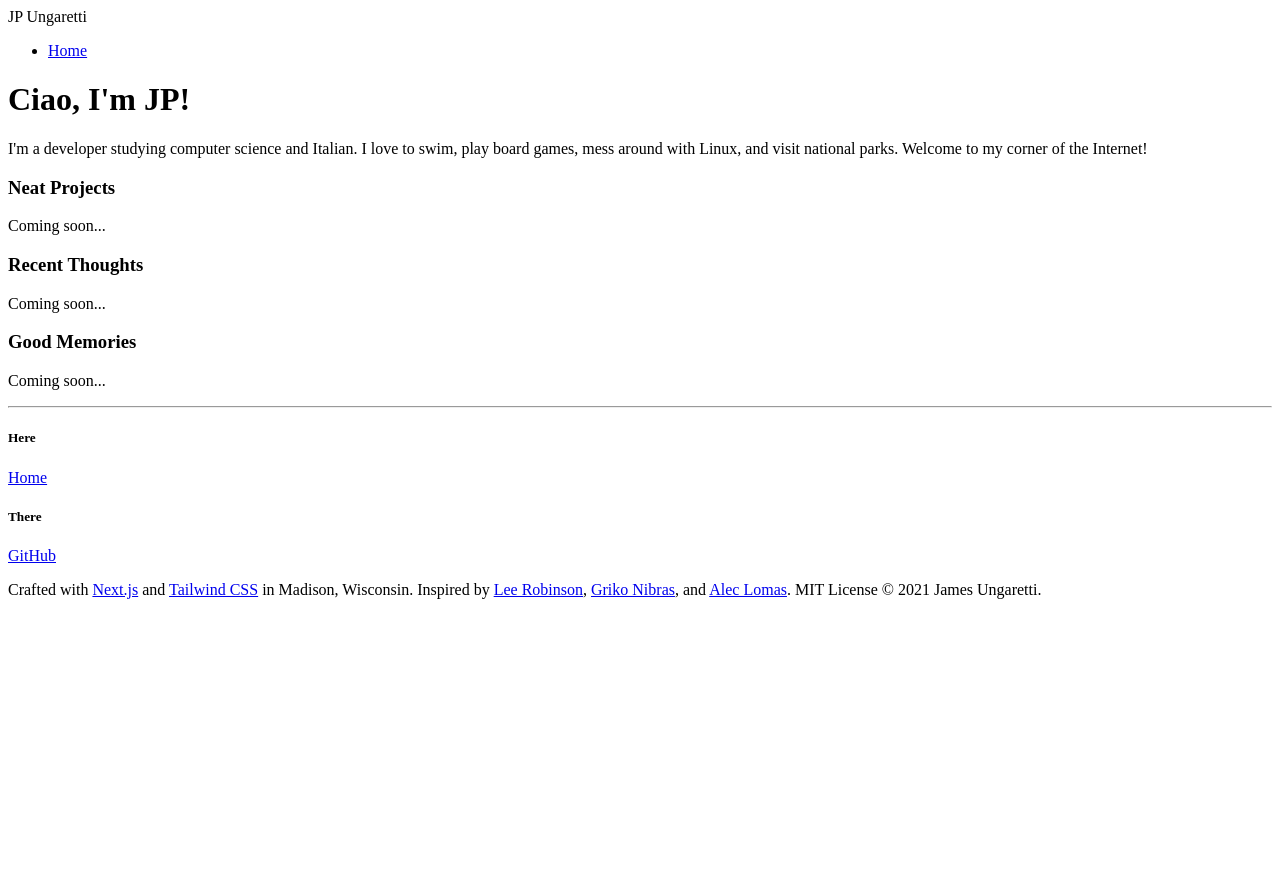
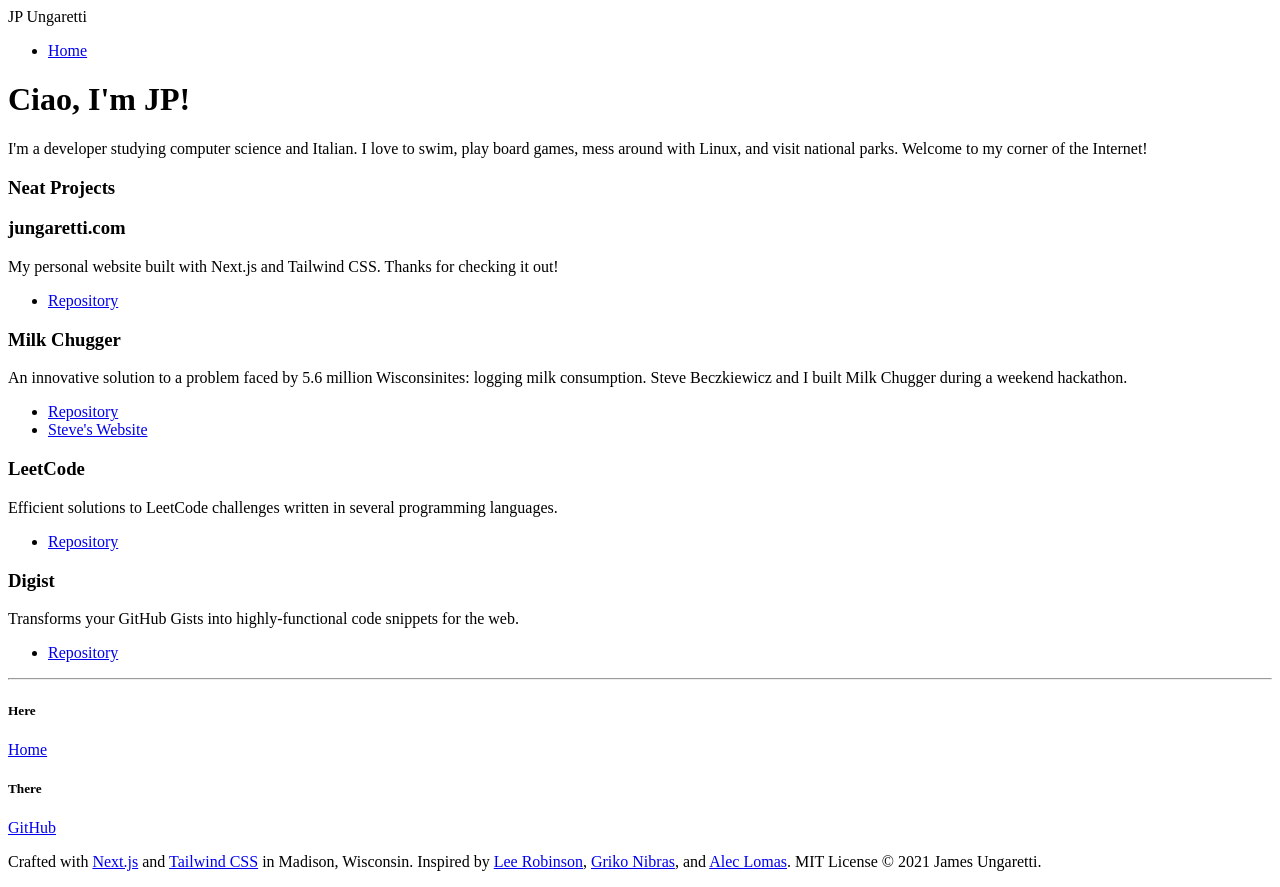
Before and after one commit to sbeczkiewicz/jungaretti.com, a Next.js app: page / in a window 1280 px wide. Before the commit the page ends 800 px from the top, so only its background shows below. Built offline with nearby package versions, Linux system fonts and the light colour scheme.

Commit message:
Add projects

```diff
--- /dev/null
+++ b/src/components/Project.js
@@ -0,0 +1,18 @@
+export default function Project({ title, description, links }) {
+  return (
+    <div>
+      <h3 className="font-bold">{title}</h3>
+      <p>{description}</p>
+      <ul className="flex space-x-2">
+        {links &&
+          links.map(({ title, href }) => (
+            <li className="underline">
+              <a href={href} target="_blank">
+                {title}
+              </a>
+            </li>
+          ))}
+      </ul>
+    </div>
+  );
+}
--- a/src/components/Showcase.js
+++ b/src/components/Showcase.js
@@ -1,8 +1,8 @@
 export default function Showcase({ title, children }) {
   return (
     <div>
-      <h3 className="font-bold text-xl sm:text-2xl">{title}</h3>
-      {children}
+      <h3 className="font-bold mb-2 text-xl sm:text-2xl">{title}</h3>
+      <div className="space-y-4">{children}</div>
     </div>
   );
 }
--- a/src/pages/index.js
+++ b/src/pages/index.js
@@ -2,6 +2,7 @@ import Head from "next/head";
 import Header from "../components/Header";
 import Footer from "../components/Footer";
 import Showcase from "../components/Showcase";
+import Project from "../components/Project";
 
 export default function Home() {
   return (
@@ -36,16 +37,55 @@ export default function Home() {
             </p>
           </div>
         </div>
-        <div className="max-w-screen-md px-4 my-4 mx-auto space-y-2">
+        <div className="max-w-screen-md px-4 my-4 mx-auto space-y-4">
           <Showcase title="Neat Projects">
-            <p>Coming soon...</p>
+            <Project
+              title="jungaretti.com"
+              description="My personal website built with Next.js and Tailwind CSS. Thanks for checking it out!"
+              links={[
+                {
+                  title: "Repository",
+                  href: "https://github.com/jungaretti/jungaretti.com",
+                },
+              ]}
+            />
+            <Project
+              title="Milk Chugger"
+              description="An innovative solution to a problem faced by 5.6 million Wisconsinites: logging milk consumption. Steve Beczkiewicz and I built Milk Chugger during a weekend hackathon."
+              links={[
+                {
+                  title: "Repository",
+                  href: "https://github.com/jungaretti/milk-chugger/",
+                },
+                {
+                  title: "Steve's Website",
+                  href: "https://sbeczkiewicz.github.io/",
+                },
+              ]}
+            />
+            <Project
+              title="LeetCode"
+              description="Efficient solutions to LeetCode challenges written in several programming languages."
+              links={[
+                {
+                  title: "Repository",
+                  href: "https://github.com/jungaretti/leetcode",
+                },
+              ]}
+            />
+            <Project
+              title="Digist"
+              description="Transforms your GitHub Gists into highly-functional code snippets for the web."
+              links={[
+                {
+                  title: "Repository",
+                  href: "https://github.com/jungaretti/digist",
+                },
+              ]}
+            />
           </Showcase>
-          <Showcase title="Recent Thoughts">
-            <p>Coming soon...</p>
-          </Showcase>
-          <Showcase title="Good Memories">
-            <p>Coming soon...</p>
-          </Showcase>
+          {/* <Showcase title="Recent Thoughts"></Showcase> */}
+          {/* <Showcase title="Good Memories"></Showcase> */}
         </div>
       </main>
       <Footer />
```
